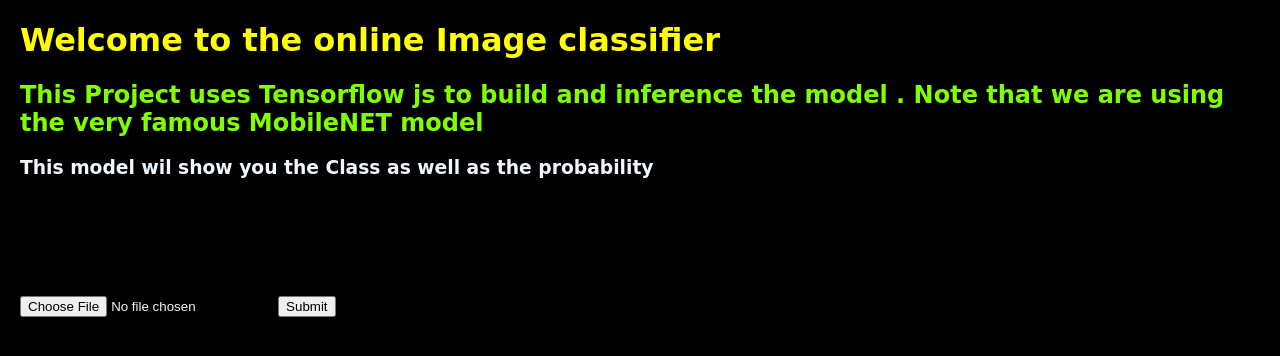
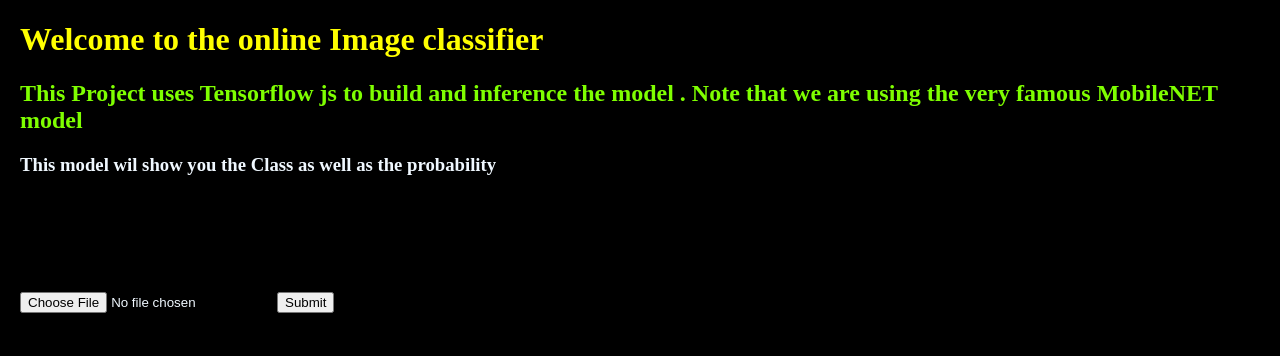
Before and after one commit to shubham15gupta09/MobileNet_image_classification, a website: page index.html in a window 1280 px wide. Drawn offline with Linux system fonts and the light colour scheme.

Commit message:
font change

```diff
--- a/index.html
+++ b/index.html
@@ -5,7 +5,7 @@
     <meta name="viewport" content="width=device-width, initial-scale=1">
     <title>ML on web</title>
   </head>
-  <body style="background-color: black;margin: 20px;font-family: cursive;">
+  <body style="background-color: black;margin: 20px;">
     <h1 style="color:yellow; font-weight: bold;">Welcome to the online Image classifier </h1>
     <h2 style="color:chartreuse">This Project uses Tensorflow js to build and inference the model .
         Note that we are using the very famous MobileNET model</h3>
```
